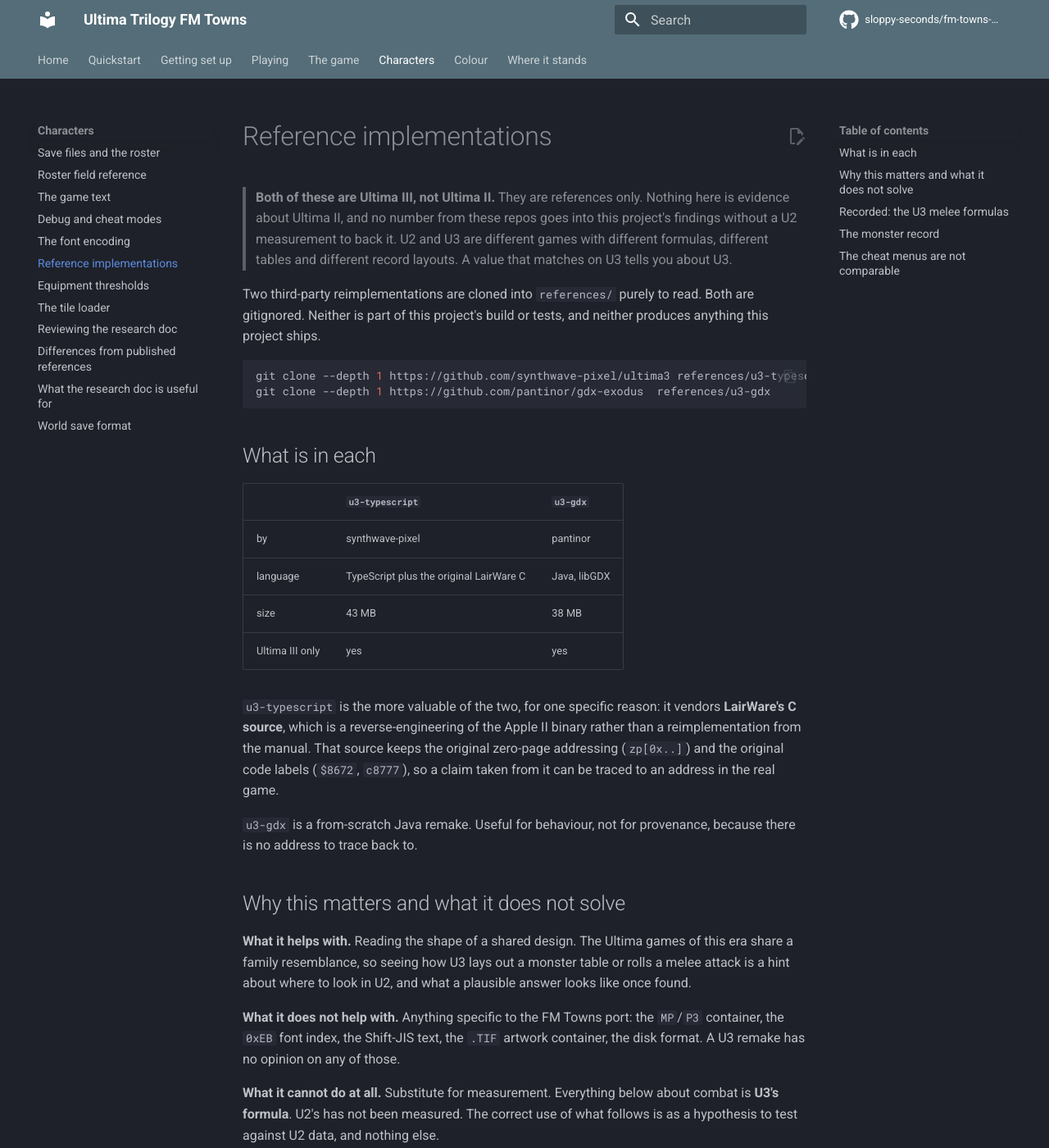
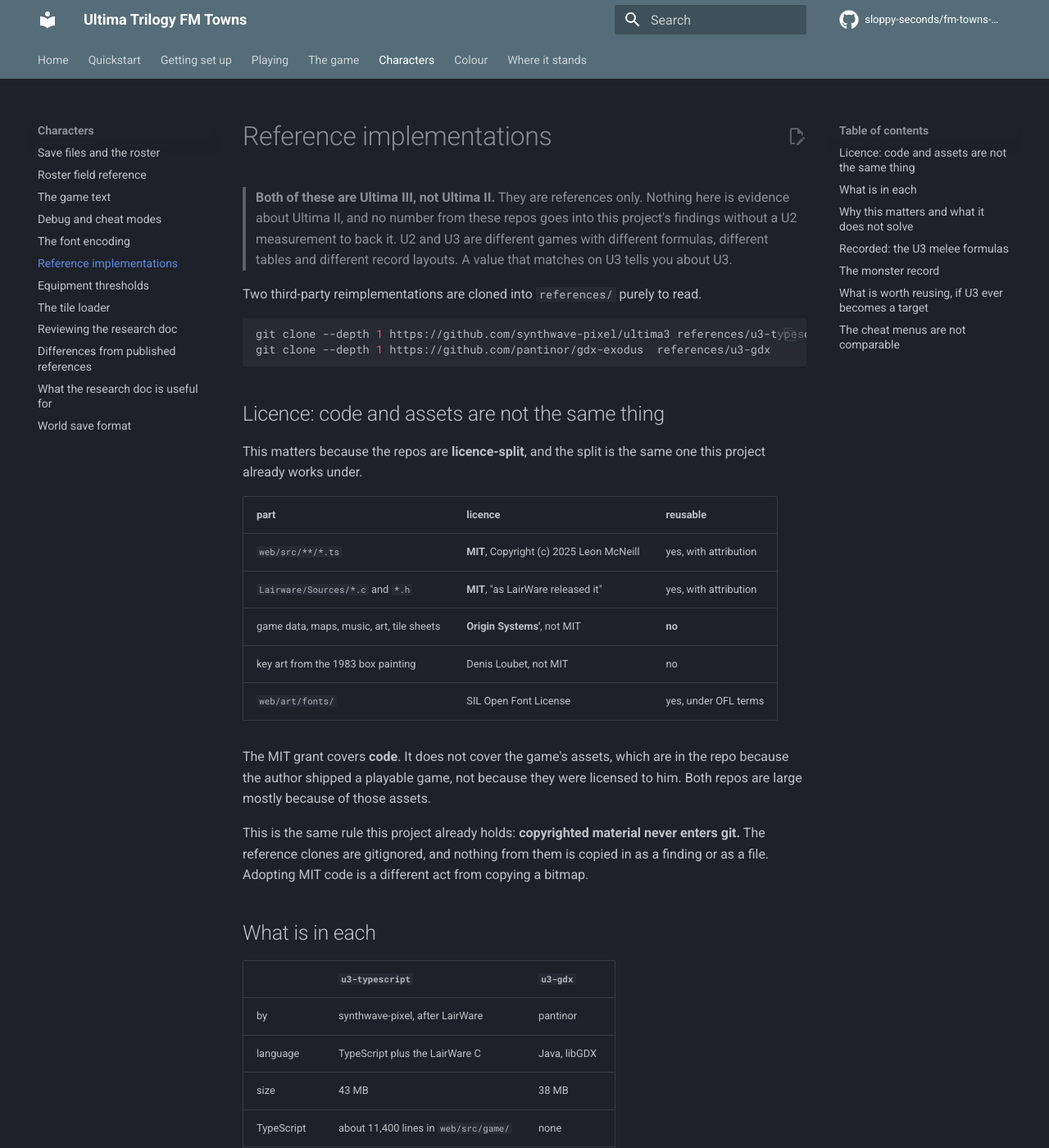
Before and after one commit to sloppy-seconds/fm-towns-ultima, an MkDocs documentation site: the page built from docs/references.md, in a window 1280 px wide and 1400 px high. Shown: the whole window at 82% size. Built offline with MkDocs 1.6.1 and Material for MkDocs 9.7.7, drawn with Linux system fonts in a browser that asks for light colours; comment, search, counter and statistics services are not loaded; some of the changed text lies outside the part shown.

Commit message:
Record the licence situation for the reference clones, code MIT and assets not
You were right that the TS is MIT and reusable. Checking it turned up something worth
writing down properly rather than remembering.

The repos are licence-split, and the split is the one this project already lives by. Code
is MIT, Copyright (c) 2025 Leon McNeill, and the LairWare C sources inside it are MIT as
well, "as LairWare released it". The game's data, maps, music and artwork are Origin
Systems', and the key art is Denis Loubet's 1983 box painting, and the fonts are under
the SIL Open Font License. None of that is MIT. It is in the repo because the author
shipped a playable game, not because it was licensed to him, and it is most of the 43 MB.

So adopting MIT code is fine and copying a tile sheet is not, which is exactly the rule
already in AGENTS.md about copyrighted material never entering git.

Added THIRD-PARTY-NOTICES.md carrying the actual MIT text and attribution, because a
note buried in a docs page is not a licence notice. docs/references.md now has the
licence split as a table before anything else. README gains a short section 10 pointing
at both, so a reader arriving from GitHub sees it.

Also recorded honestly what reuse would and would not buy. web/src/game is about 11,400
typed, tested lines, which is small enough to read and would carry over to a U3 effort.
It would not make the FM Towns binary yield anything it has not already yielded, and
borrowing it would give a U3-shaped answer to a U2 question.

Nothing vendored. references/ stays gitignored and verify.js still passes 107.

````diff
--- a/docs/references.md
+++ b/docs/references.md
@@ -7,28 +7,48 @@
 > value that matches on U3 tells you about U3.
 
 Two third-party reimplementations are cloned into `references/` purely to read.
-Both are gitignored. Neither is part of this project's build or tests, and neither
-produces anything this project ships.
 
 ```bash
 git clone --depth 1 https://github.com/synthwave-pixel/ultima3 references/u3-typescript
 git clone --depth 1 https://github.com/pantinor/gdx-exodus  references/u3-gdx
 ```
 
+## Licence: code and assets are not the same thing
+
+This matters because the repos are **licence-split**, and the split is the same one
+this project already works under.
+
+| part | licence | reusable |
+|---|---|---|
+| `web/src/**/*.ts` | **MIT**, Copyright (c) 2025 Leon McNeill | yes, with attribution |
+| `Lairware/Sources/*.c` and `*.h` | **MIT**, "as LairWare released it" | yes, with attribution |
+| game data, maps, music, art, tile sheets | **Origin Systems'**, not MIT | **no** |
+| key art from the 1983 box painting | Denis Loubet, not MIT | no |
+| `web/art/fonts/` | SIL Open Font License | yes, under OFL terms |
+
+The MIT grant covers **code**. It does not cover the game's assets, which are in the
+repo because the author shipped a playable game, not because they were licensed to him.
+Both repos are large mostly because of those assets.
+
+This is the same rule this project already holds: **copyrighted material never enters
+git.** The reference clones are gitignored, and nothing from them is copied in as a
+finding or as a file. Adopting MIT code is a different act from copying a bitmap.
+
 ## What is in each
 
 | | `u3-typescript` | `u3-gdx` |
 |---|---|---|
-| by | synthwave-pixel | pantinor |
-| language | TypeScript plus the original LairWare C | Java, libGDX |
+| by | synthwave-pixel, after LairWare | pantinor |
+| language | TypeScript plus the LairWare C | Java, libGDX |
 | size | 43 MB | 38 MB |
-| Ultima III only | yes | yes |
+| TypeScript | about 11,400 lines in `web/src/game/` | none |
+| game | Ultima III only | Ultima III only |
 
-`u3-typescript` is the more valuable of the two, for one specific reason:
-it vendors **LairWare's C source**, which is a reverse-engineering of the Apple II
-binary rather than a reimplementation from the manual. That source keeps the original
-zero-page addressing (`zp[0x..]`) and the original code labels (`$8672`, `c8777`), so a
-claim taken from it can be traced to an address in the real game.
+`u3-typescript` is the more valuable of the two, for one specific reason: it vendors
+**LairWare's C source**, which is a reverse-engineering of the Apple II binary rather
+than a reimplementation from the manual. That source keeps the original zero-page
+addressing (`zp[0x..]`) and the original code labels (`$8672`, `c8777`), so a claim
+taken from it can be traced to an address in the real game.
 
 `u3-gdx` is a from-scratch Java remake. Useful for behaviour, not for provenance,
 because there is no address to trace back to.
@@ -112,6 +132,22 @@
 **This is a U3 layout and must not be assumed for U2.** It is recorded because it shows
 the shape these ports use, and because U2's `WORLD*.UT2` may well hold a similar table.
 
+## What is worth reusing, if U3 ever becomes a target
+
+Not now. Ultima II is the job. Recorded so the option is not lost.
+
+The MIT code that would carry over to a U3 effort is the mechanical middle of the game,
+not the presentation: `web/src/game/` runs to about 11,400 lines covering combat,
+spells, world state, dungeon state, shops, turn order and save handling. All of it is
+typed, tested (`web/tests/`), and structured as small modules rather than one loop.
+
+The 43 MB is almost entirely assets, which are the part that cannot be reused. The code
+itself is small enough to read.
+
+**The caveat that applies to reuse as much as to findings:** borrowing U3 code would
+give a U3-shaped answer. It would not make the FM Towns binary yield anything it has
+not already yielded.
+
 ## The cheat menus are not comparable
 
 `u3-typescript/web/src/game/cheats.ts` has a cheat menu, and its own header says:
````
Also changed, not shown: README.md (+9 -0 lines), THIRD-PARTY-NOTICES.md (added, +59 -0 lines).
